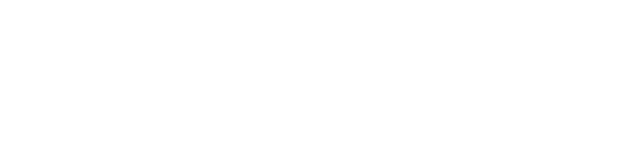
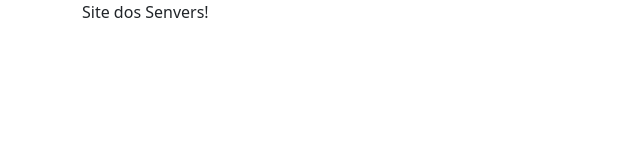
Before and after one commit to diegoschroeder/Senver, a plain HTML site: page index.html in a window 1280 px wide. Shown: the whole page, without its empty margins (0-640 px from the left). Drawn offline with Linux system fonts and the light colour scheme.

Commit message:
Publicar o que a isne mandou

```diff
--- a/index.html
+++ b/index.html
@@ -11,6 +11,7 @@
 	<header>
 		<div class="header-black">
 			<div class="container">
+				Site dos Senvers!
 
 			</div>
 		</div>
```
